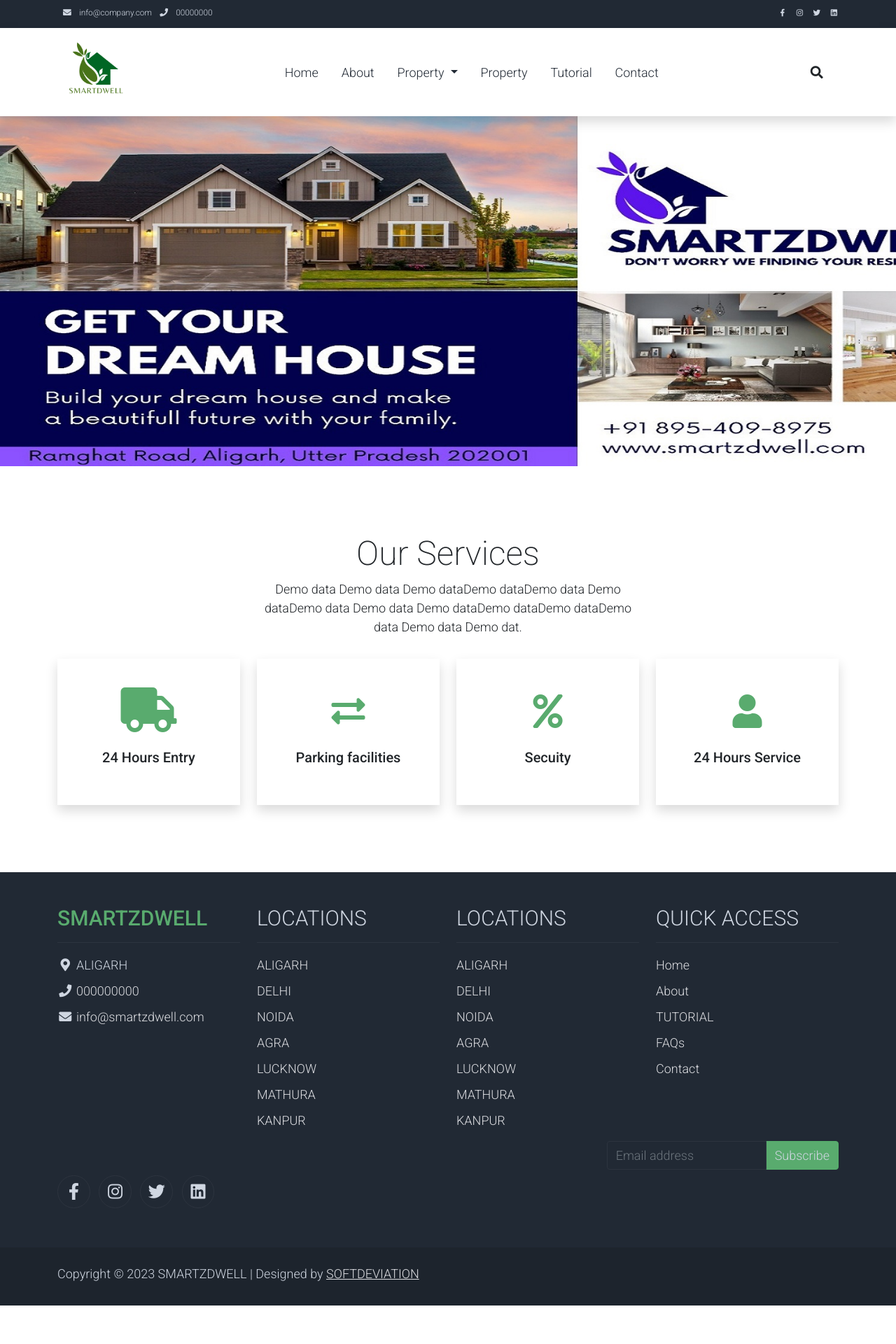
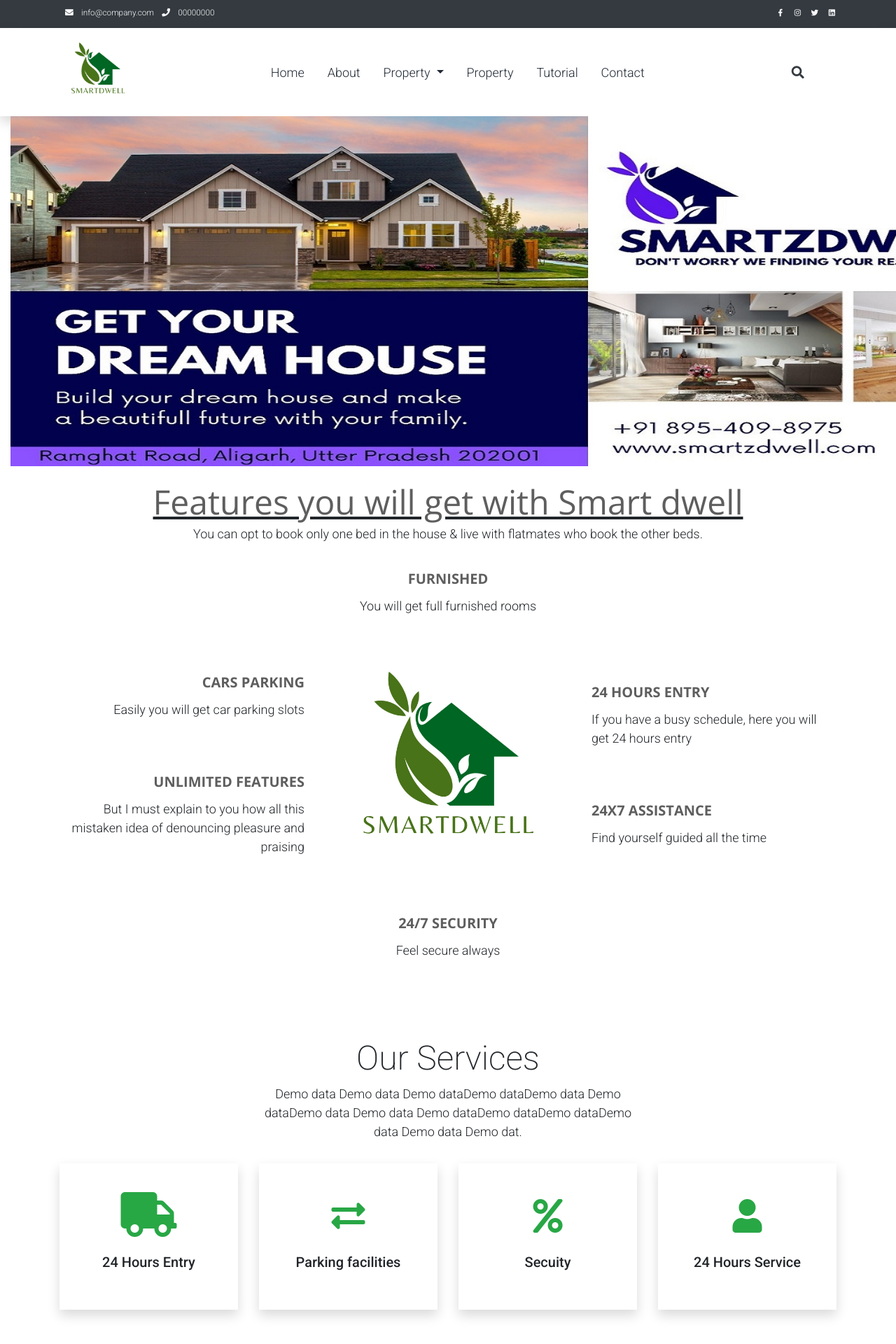
Before and after one commit to afreensiddqui2723/Smartzzdwell, a PHP site: page /about.php in a window 1280 px wide; the page is wider, and only the part inside the window is pictured. Shown: the top 1920 px of that part at 70% size. Before the commit the page ends 1865 px from the top of that part, so only its background shows below. Run offline with PHP 8.4, Linux system fonts and the light colour scheme; some libraries are stand-ins or nearby versions.

Commit message:
testing3

```diff
--- a/about.php
+++ b/about.php
@@ -19,7 +19,7 @@
         </div>
 
     <!-- Close Banner -->
-
+    <?php include 'section.php';?>
     <!-- Start Section -->
     <section class="container py-5">
         <div class="row text-center pt-5 pb-3">
--- a/assets/css/custom.css
+++ b/assets/css/custom.css
@@ -1,3 +1,110 @@
-/*
-Custom Css
-*/
+
+@import url("https://fonts.googleapis.com/css?family=Josefin+Sans:300,400,600,700|Open+Sans:400,400i,700");
+body {
+  font-family: "Open Sans", sans-serif;
+  -webkit-font-smoothing: antialiased;
+}
+
+h1, h2, h3, h4, h5, h6 {
+  font-family: "Open Sans", sans-serif;
+  color: #5e5e5e;
+  font-weight: 400;
+  line-height: 1;
+}
+
+h1 {
+  font-size: 60px;
+}
+
+h2 {
+  font-size: 48px;
+}
+
+h3 {
+  font-size: 36px;
+}
+
+h4 {
+  font-size: 30px;
+}
+
+h5 {
+  font-size: 20px;
+}
+
+h6 {
+  font-size: 16px;
+}
+
+
+
+
+
+.feature .feature-item .icon {
+  margin-bottom: 25px;
+}
+
+.feature .feature-item .icon i {
+  font-size: 48px;
+  color: #7d71d3;
+}
+
+.feature .feature-item .content h5 {
+  text-transform: uppercase;
+  font-weight: 600;
+  margin-bottom: 15px;
+}
+
+.feature .feature-item:not(:last-child) {
+  margin-bottom: 80px;
+}
+
+@media (max-width: 768px) {
+  .feature .feature-item {
+    margin-bottom: 80px;
+  }
+}
+
+.feature .app-screen {
+  margin: 40px 0;
+}
+
+
+
+
+
+
+
+.feature .feature-content h2, .feature .feature-content p {
+  margin-bottom: 25px;
+}
+
+@media (max-width: 768px) {
+  .feature .feature-content h2, .feature .feature-content p {
+    text-align: center;
+  }
+}
+
+@media (max-width: 768px) {
+  .feature .testimonial {
+    text-align: center;
+  }
+}
+
+.feature .testimonial p {
+  font-family: "Josefin Sans", sans-serif;
+  margin-bottom: 10px;
+  font-style: italic;
+  color: #242424;
+}
+
+.feature .testimonial ul.meta li {
+  font-size: 12px;
+  margin-right: 10px;
+}
+
+.feature .testimonial ul.meta li img {
+  height: 40px;
+  width: 40px;
+  border-radius: 100%;
+}
--- a/index.php
+++ b/index.php
@@ -7,8 +7,8 @@
 <?php include 'tophead.php';?>
 <?php include 'header.php';?>
 <?php include 'carousel.php';?>
-<?php include 'facilities.php';?>
-<?php include 'section1.php';?>
+
+
     <!-- Start Featured Product -->
     <section class="bg-light">
         <div class="container py-5">
--- /dev/null
+++ b/section.php
@@ -0,0 +1,102 @@
+<link href="//maxcdn.bootstrapcdn.com/bootstrap/4.1.1/css/bootstrap.min.css" rel="stylesheet" id="bootstrap-css">
+<link href=".assets/css/custom.css" rel="stylesheet" >
+<script src="//maxcdn.bootstrapcdn.com/bootstrap/4.1.1/js/bootstrap.min.js"></script>
+<script src="//cdnjs.cloudflare.com/ajax/libs/jquery/3.2.1/jquery.min.js"></script>
+<!------ Include the above in your HEAD tag ---------->
+
+<section class="section feature" id="feature">
+    <div class="container">
+        <div class="row">
+            <div class="col-12">
+                <div class="section-title"></br>
+
+                <u><h2 align="center">Features you will get with Smart dwell</h2></u>
+                    <p align="center">You can opt to book only one bed in the house & live with flatmates who book the other beds.</p>
+                </div>
+            </div>
+        </div>
+        <div class="row bg-elipse">
+            <div class="col-lg-4 align-self-center text-center text-lg-right">
+                <!-- Feature Item -->
+                <div class="feature-item">
+                    <!-- Icon -->
+                    <div class="icon">
+                        <i class="tf-circle-compass"></i>
+                    </div>
+                    <!-- Content -->
+                    <div class="content">
+                        <h5>Cars Parking</h5>
+                        <p>Easily you will get car parking slots</p>
+                    </div>
+                </div>
+                <!-- Feature Item -->
+                <div class="feature-item">
+                    <!-- Icon -->
+                    <div class="icon">
+                        <i class="tf-tools-2"></i>
+                    </div>
+                    <!-- Content -->
+                    <div class="content">
+                        <h5>Unlimited Features</h5>
+                        <p>But I must explain to you how all this mistaken idea of denouncing pleasure and praising</p>
+                    </div>
+                </div>
+            </div>
+            <div class="col-lg-4 text-center">
+                <!-- Feature Item -->
+                <div class="feature-item mb-0">
+                    <!-- Icon -->
+                    <div class="icon">
+                        <i class="tf-chat"></i>
+                    </div>
+                    <!-- Content -->
+                    <div class="content">
+                        <h5>Furnished</h5>
+                        <p>You will get full furnished rooms</p>
+                    </div>
+                </div>
+                <div class="app-screen">
+                    <img class="img-fluid" src="./assets/img/logo.png" alt="app-screen">
+                </div>
+                <!-- Feature Item -->
+                <div class="feature-item">
+                    <!-- Icon -->
+                    <div class="icon">
+                        <i class="tf-hourglass"></i>
+                    </div>
+                    <!-- Content -->
+                    <div class="content">
+                        <h5>24/7 Security</h5>
+                        <p>Feel secure always</p>
+                    </div>
+                </div>
+            </div>
+            <div class="col-lg-4 text-center text-lg-left align-self-center">
+                <!-- Feature Item -->
+                <div class="feature-item">
+                    <!-- Icon -->
+                    <div class="icon">
+                        <i class="tf-mobile"></i>
+                    </div>
+                    <!-- Content -->
+                    <div class="content">
+                        <h5>24 hours entry</h5>
+                        <p>If you have a busy schedule, here you will get 24 hours entry</p>
+                    </div>
+                </div>
+                <!-- Feature Item -->
+                <div class="feature-item">
+                    <!-- Icon -->
+                    <div class="icon">
+                        <i class="tf-layers"></i>
+                    </div>
+                    <!-- Content -->
+                    <div class="content">
+                        <h5>24X7 Assistance</h5>
+                        <p>Find yourself guided all the time</p>
+                    </div>
+                </div>
+            </div>
+        </div>
+    </div>
+</section>
```
Also changed, not shown: assets/img/about.jfif (added), assets/img/pg1.jfif (added), assets/img/pg1.jpg (added), assets/img/pg2.jfif (added).
